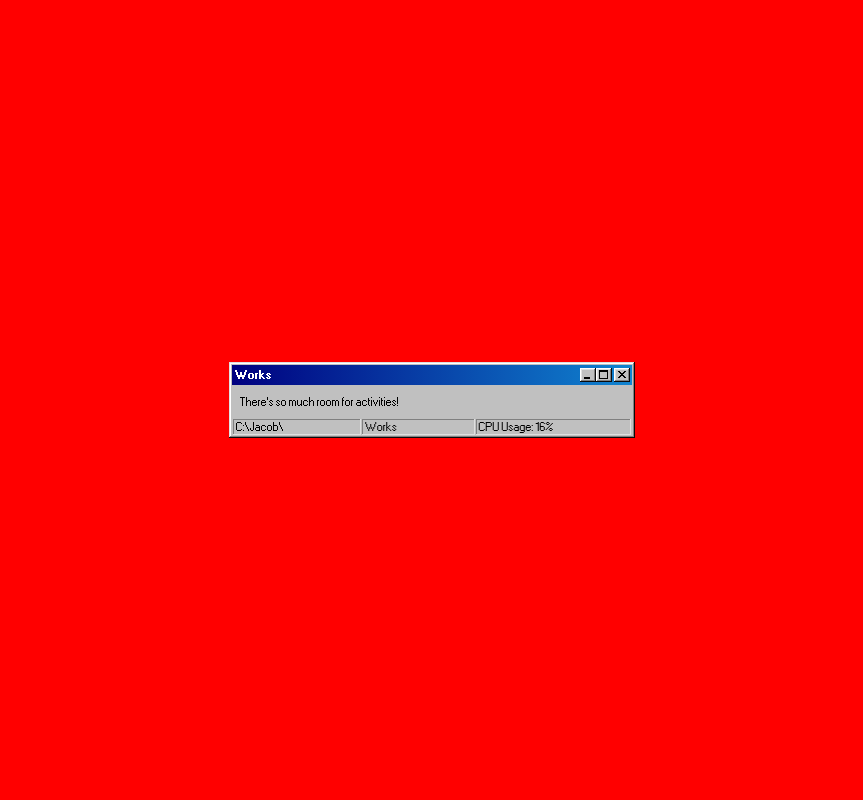
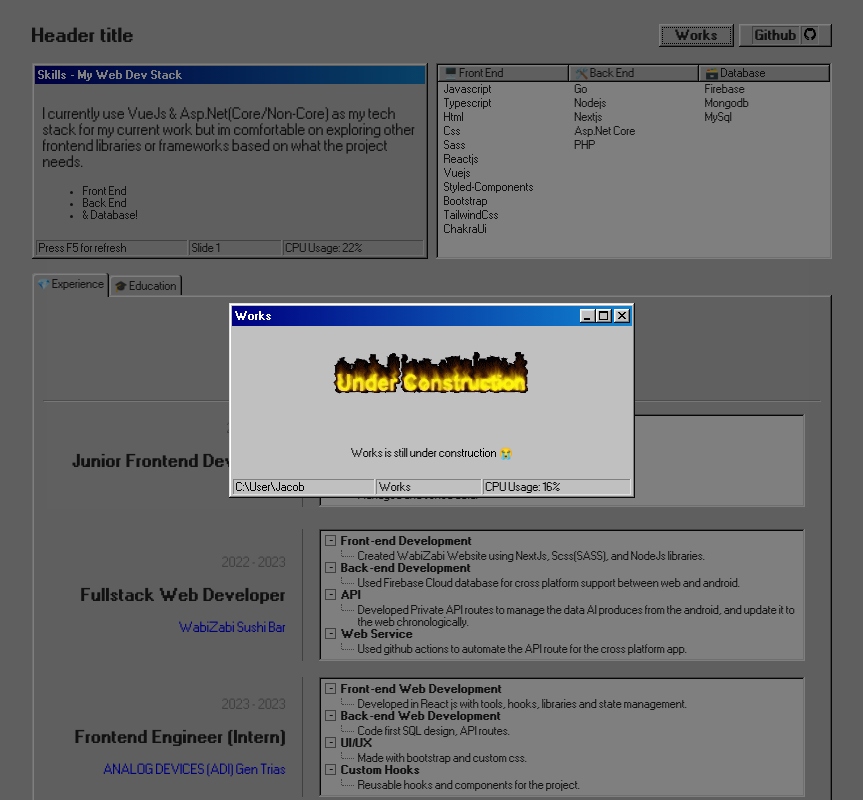
Before and after one commit to JacobSaucelo/98-cob-portfolio, a Next.js app: page / in a window 1280 px wide. Both pictures are taken after a click on the button "Works". Shown: the top 800 px of the page, without its empty margins (208-1071 px from the left). Built offline with nearby package versions, Linux system fonts and the light colour scheme.

Commit message:
added working PopCardConstruction

```diff
--- a/components/essentials/Essentials.Navbar.tsx
+++ b/components/essentials/Essentials.Navbar.tsx
@@ -9,7 +9,15 @@ const EssentialsNavbar = () => {
         Header title
       </label>
       <aside className={styles.NavbarActions}>
-        <ReusablesPopCardConstruction btnText="Works" title="Works" />
+        <ReusablesPopCardConstruction
+          btnText="Works"
+          title="Works"
+          message="Works is still under construction 😭"
+          imgPath="/construnction.gif"
+          imgHeight={100}
+          imgWidth={200}
+        />
+        <a href="https://github.com/jacobsaucelo">
           <button>
             <div className="status-bar">
               <p className="status-bar-field">Github</p>
@@ -24,6 +32,7 @@ const EssentialsNavbar = () => {
               </p>
             </div>
           </button>
+        </a>
       </aside>
     </nav>
   );
--- a/components/reusables/Reusables.PopCardConstruction.module.css
+++ b/components/reusables/Reusables.PopCardConstruction.module.css
@@ -1,6 +1,6 @@
 .ReusablesPopCardConstructionContainer {
   position: fixed;
-  background-color: red;
+  background-color: rgba(0, 0, 0, 0.5);
   z-index: 100;
   height: 100vh;
   width: 100vw;
@@ -11,13 +11,16 @@
   justify-content: center;
 }
 
-.PopCardNoBtnWindow {
+.PopCardConstructionBtnWindow {
   color: black;
   width: 100%;
   max-width: 400px;
   margin: 1rem;
+  max-height: 90vh;
+  display: flex;
+  flex-direction: column;
+  justify-content: space-between;
 }
-
 .WindowFullScreen {
   height: 100vh;
   width: 90vw;
--- a/components/reusables/Reusables.PopCardConstruction.tsx
+++ b/components/reusables/Reusables.PopCardConstruction.tsx
@@ -3,15 +3,24 @@
 import React, { useState } from "react";
 import styles from "./Reusables.PopCardConstruction.module.css";
 import { HooksUsage } from "@/hooks/Hooks.Usage";
+import Image from "next/image";
 
 interface ReusablesPopCardConstructionType {
   title: String;
   btnText: String;
+  message: String;
+  imgPath: String;
+  imgHeight: Number;
+  imgWidth: Number;
 }
 
 const ReusablesPopCardConstruction = ({
   title,
   btnText,
+  imgPath,
+  imgHeight,
+  imgWidth,
+  message,
 }: ReusablesPopCardConstructionType) => {
   const [toggle, setToggle] = useState<boolean>(false);
   const [toggleFullscreen, setToggleFullscreen] = useState<boolean>(false);
@@ -27,7 +36,7 @@ const ReusablesPopCardConstruction = ({
       {toggle && (
         <section className={styles.ReusablesPopCardConstructionContainer}>
           <div
-            className={`${styles.PopCardNoBtnWindow} window ${
+            className={`${styles.PopCardConstructionBtnWindow} window ${
               toggleFullscreen && styles.WindowFullScreen
             }`}
           >
@@ -42,11 +51,24 @@ const ReusablesPopCardConstruction = ({
                 <button aria-label="Close" onClick={handleToggle}></button>
               </div>
             </div>
-            <div className="window-body">
-              <p>There&apos;s so much room for activities!</p>
+            <div
+              className={`${styles.PopCardConstructionBtnWindowBody} window-body`}
+            >
+              <center>
+                <Image
+                  src={String(imgPath)}
+                  height={Number(imgHeight)}
+                  width={Number(imgWidth)}
+                  alt={String(title)}
+                />
+                <p>
+                  {message ||
+                    "Lorem ipsum, dolor sit amet consectetur adipisicing elit. Veniam cumque fuga consequatur eveniet debitis aperiam, eaque in reprehenderit beatae magnam?"}
+                </p>
+              </center>
             </div>
             <div className="status-bar">
-              <p className="status-bar-field">C:\Jacob\</p>
+              <p className="status-bar-field">C:\User\Jacob</p>
               <p className="status-bar-field">Works</p>
               <p className="status-bar-field">CPU Usage: {String(usage)}%</p>
             </div>
--- a/components/reusables/Reusables.PopCardNoBtn.module.css
+++ b/components/reusables/Reusables.PopCardNoBtn.module.css
@@ -16,10 +16,14 @@
   width: 100%;
   max-width: 400px;
   margin: 1rem;
+  display: flex;
+  flex-direction: column;
+  justify-content: space-between;
 }
 
 .WindowFullScreen {
   height: 100vh;
+  max-height: 90vh;
   width: 90vw;
   max-width: none;
 }
--- a/components/reusables/Reusables.PopCardNoBtn.tsx
+++ b/components/reusables/Reusables.PopCardNoBtn.tsx
@@ -54,6 +54,7 @@ const ReusablesPopCardNoBtn = ({
                   </div>
                 </div>
                 <div className={`${styles.PopCardWindowBody} window-body`}>
+                  <aside>
                     <Image
                       src={imgPath.toString()}
                       height={40}
@@ -61,10 +62,14 @@ const ReusablesPopCardNoBtn = ({
                       alt={name.toString()}
                       className={styles.PopCardImg}
                     />
+                    <center>
+                      <p>{name}.png</p>
+                    </center>
+                  </aside>
                   <h3>{content}</h3>
                 </div>
                 <div className="status-bar">
-                  <p className="status-bar-field">C:\Jacob\Tech Stack</p>
+                  <p className="status-bar-field">C:\User\Jacob\Tech Stack</p>
                   <p className="status-bar-field">{content}</p>
                   <p className="status-bar-field">
                     CPU Usage: {String(usage)}%
```
Also changed, not shown: public/construnction.gif (added). Lines whose indentation alone changed are shown as unchanged.
